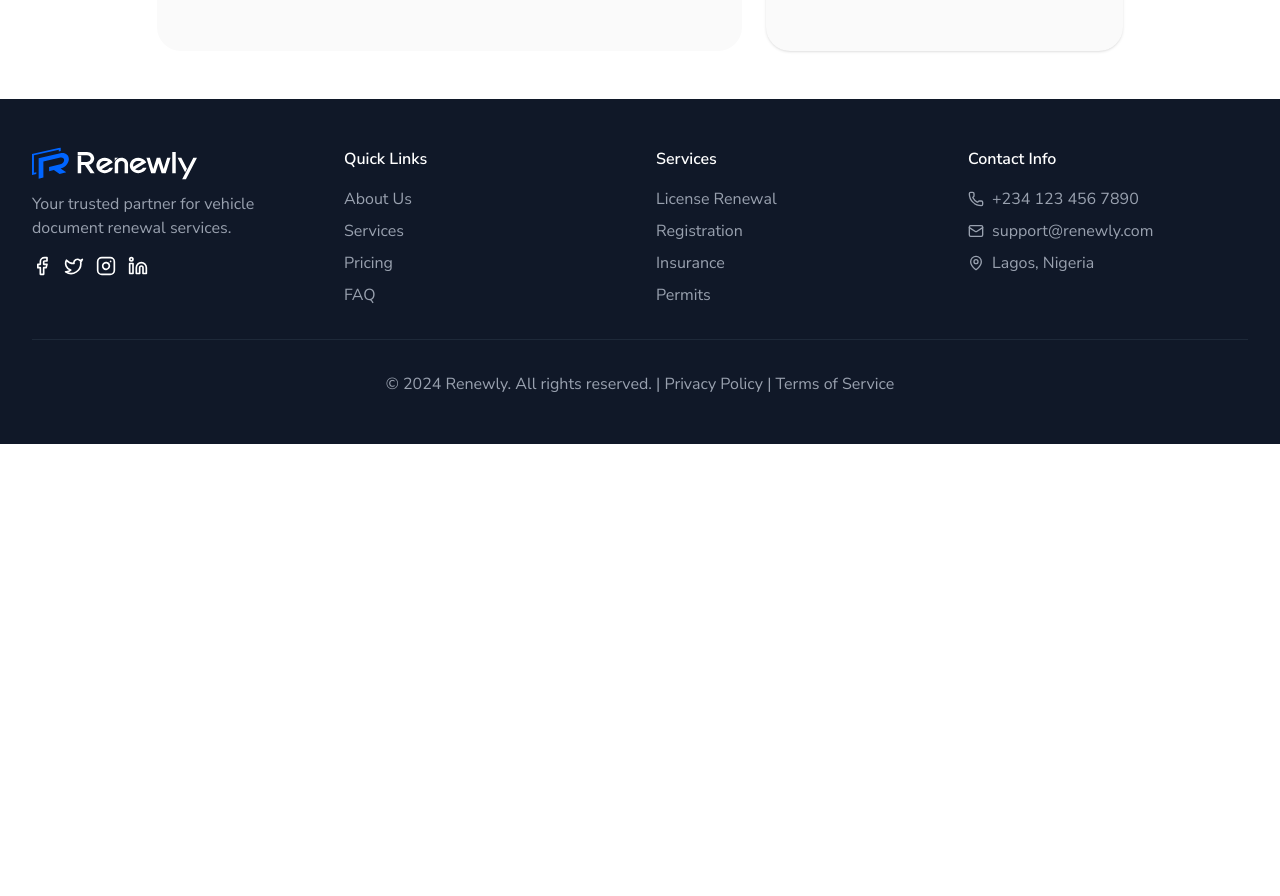
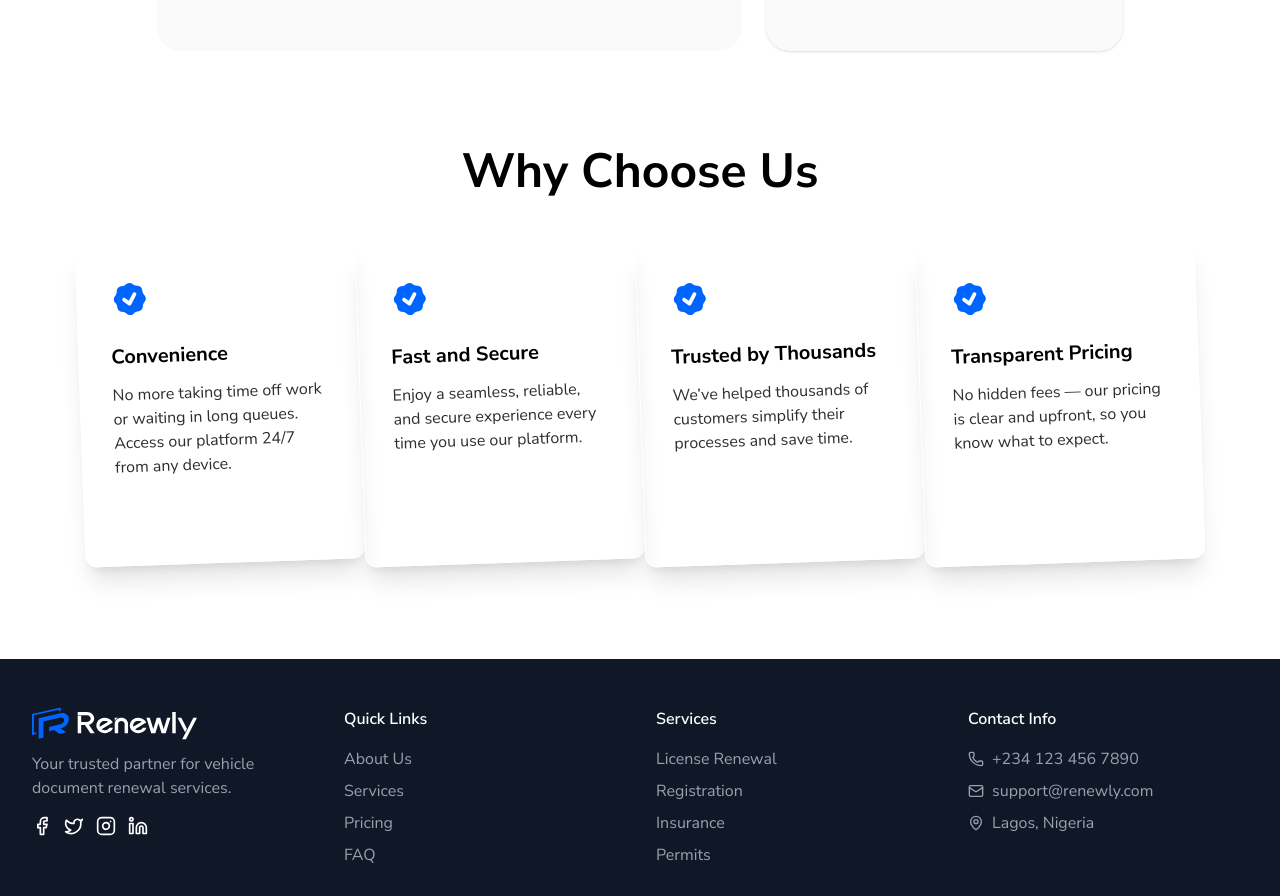
Before and after one commit to fantastizeey1/testDevdive, a React (Vite) app: page / in a window 1280 px wide. Shown: the part 2083-2979 px from the top of the page. Before the commit the page ends 2527 px from the top, so only its background shows below. Built offline with nearby package versions, Linux system fonts and the light colour scheme.

Commit message:
why choose us

```diff
--- a/src/index.css
+++ b/src/index.css
@@ -237,7 +237,6 @@
   }
 
   .text-h1 {
-    font-size: var(--text-h1);
     line-height: var(--text-h1--line-height);
     font-weight: var(--text-h1--weight);
     font-family: var(--text-hi--font);
--- a/src/pages/LandingPage.tsx
+++ b/src/pages/LandingPage.tsx
@@ -2,6 +2,7 @@ import Footer from "../layout/Footer";
 import Header from "../layout/Header";
 import Hero from "../sections/Hero";
 import SupportedVehicles from "../sections/SupportedVehicles";
+import WhyChooseUs from "../sections/WhyChooseUs";
 
 const LandingPage = () => {
   return (
@@ -9,6 +10,7 @@ const LandingPage = () => {
       <Header />
       <Hero />
       <SupportedVehicles />
+      <WhyChooseUs />
       <Footer />
     </main>
   );
--- a/src/sections/Hero.tsx
+++ b/src/sections/Hero.tsx
@@ -30,7 +30,7 @@ const Hero = () => {
       {/* Content */}
       <Container className="relative z-10">
         <div className="max-w-2xl mx-auto -mt-6 text-center">
-          <h1 className="xl:text-[90px] md:text-6xl text-4xl font-bold mb-6">
+          <h1 className="xl:text-[90px] md:text-6xl text-7xl font-bold mb-6">
             Renew Your Vehicle Papers Online
           </h1>
           <p className="text-xl mb-8 text-blue-100">
--- /dev/null
+++ b/src/sections/WhyChooseUs.tsx
@@ -0,0 +1,67 @@
+import { Card, CardContent } from "../components/Card";
+
+const WhyChooseUs = () => {
+  const features = [
+    {
+      title: "Convenience",
+      description:
+        "No more taking time off work or waiting in long queues. Access our platform 24/7 from any device.",
+    },
+    {
+      title: "Fast and Secure",
+      description:
+        "Enjoy a seamless, reliable, and secure experience every time you use our platform.",
+    },
+    {
+      title: "Trusted by Thousands",
+      description:
+        "We’ve helped thousands of customers simplify their processes and save time.",
+    },
+    {
+      title: "Transparent Pricing",
+      description:
+        "No hidden fees — our pricing is clear and upfront, so you know what to expect.",
+    },
+  ];
+
+  return (
+    <section className="flex flex-col w-full items-center gap-12 pt-12 pb-24 px-4 md:px-8 relative">
+      {/* Heading */}
+      <h2 className="text-h1 text-[48px] font-heading font-bold text-black text-center">
+        Why Choose Us
+      </h2>
+
+      {/* Feature Cards */}
+      <div className="flex flex-wrap justify-center max-w-6xl   relative">
+        {features.map((feature, index) => (
+          <Card
+            key={index}
+            className={`group relative flex flex-col items-start gap-6 p-6 md:p-8 w-[280px] h-[320px] rounded-xl border border-white shadow-xl transform transition-all duration-500 ease-out -rotate-2
+              hover:-translate-y-1/6 hover:bg-[#fafaef] hover:shadow-2xl`}
+          >
+            <CardContent className="p-0 w-full">
+              {/* Icon */}
+              <img
+                src="/checkmark.svg"
+                className="w-10 h-10 mb-6 rotate-2 transition-transform duration-500 group-hover:rotate-0"
+                alt="checkmark"
+              />
+
+              {/* Text */}
+              <div className="flex flex-col gap-3">
+                <h3 className="font-sans font-bold text-xl text-black leading-snug">
+                  {feature.title}
+                </h3>
+                <p className="font-sans text-base text-[#2d2d2d] leading-6">
+                  {feature.description}
+                </p>
+              </div>
+            </CardContent>
+          </Card>
+        ))}
+      </div>
+    </section>
+  );
+};
+
+export default WhyChooseUs;
```
Also changed, not shown: public/checkmark.svg (added).
